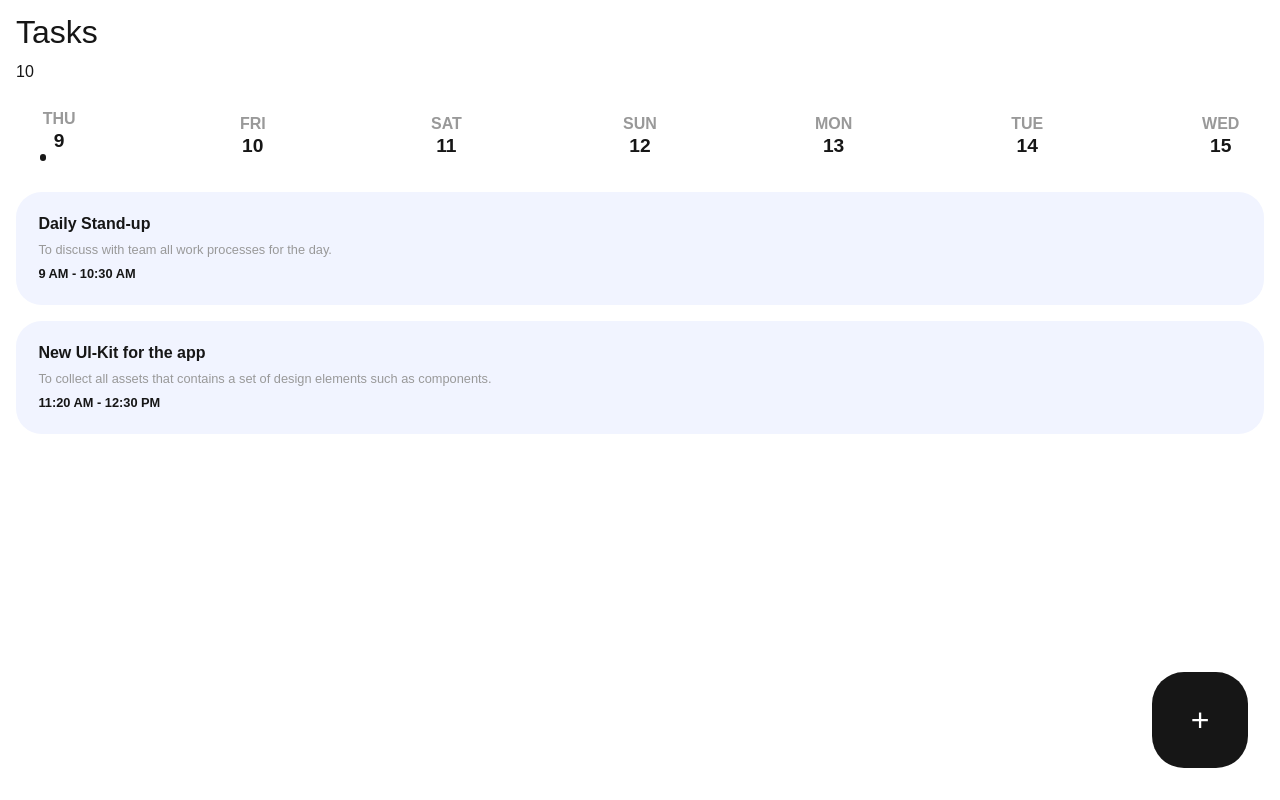
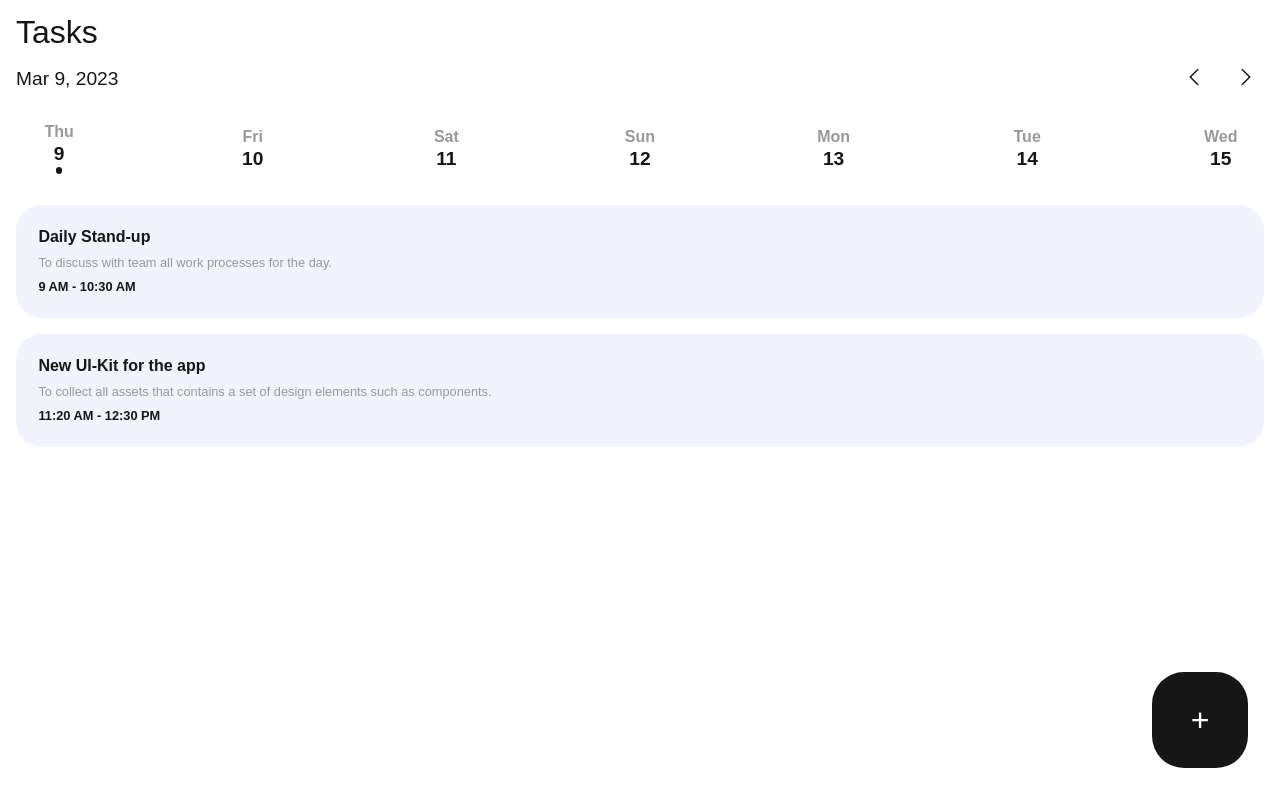
Before and after one commit to thejus-r/tasky, a Next.js app: page / in a window 1280 px wide. Built offline with nearby package versions, Linux system fonts and the light colour scheme.

Commit message:
- updates to the functions of week and days

```diff
--- a/components/WeekView/index.tsx
+++ b/components/WeekView/index.tsx
@@ -1,3 +1,6 @@
+"use-client";
+
+import { locale } from "@/config/locale";
 import {
   getWeekDay,
   getWeekDays,
@@ -5,18 +8,39 @@
   isSameDate,
 } from "@/utils/DateUtils";
 
-type Day = {
-  day: "SUN" | "MON" | "TUE" | "WED" | "THU" | "FRI" | "SAT";
-  date: Number;
-};
+import { ChevronLeftIcon, ChevronRightIcon } from "@heroicons/react/24/solid";
+import { useState } from "react";
 
 export default function WeekView() {
-  let nextDate = new Date();
-  const days = getWeekDays(nextDate);
-  console.log(nextDate);
+  const [currentDate, setCurrentDate] = useState(new Date());
+  const days = getWeekDays(currentDate);
+
+  const prevWeek = () => {
+    let newDate = new Date();
+    newDate.setDate(newDate.getDate() - 1);
+    setCurrentDate(newDate);
+  };
+
+  const nextWeek = () => {
+    let newDate = new Date();
+    newDate.setDate(newDate.getDate() + 1);
+    setCurrentDate(newDate);
+  };
   return (
     <>
-      <h3>{getWeekIndex(nextDate)}</h3>
+      <div className="week-view-header">
+        <h3 className="current-date">
+          {new Date().toLocaleDateString(locale, { dateStyle: "medium" })}
+        </h3>
+        <div className="changeWeekBtn-container">
+          <button onClick={prevWeek} className="changeWeekBtn">
+            <ChevronLeftIcon className="icon" />
+          </button>
+          <button onClick={nextWeek} className="changeWeekBtn">
+            <ChevronRightIcon className="icon" />
+          </button>
+        </div>
+      </div>
       <div className="week-view">
         {days.map((day, index) => {
           return <Day key={index} date={day} />;
--- a/styles/components/_weekView.scss
+++ b/styles/components/_weekView.scss
@@ -1,13 +1,45 @@
 @use "../abstract" as *;
+
+.week-view-header {
+  display: flex;
+  justify-content: space-between;
+  align-items: center;
+
+  .current-date {
+    font-size: 1.2rem;
+    font-weight: 500;
+  }
+}
+
+.changeWeekBtn-container {
+  display: flex;
+  gap: 1rem;
+}
+.changeWeekBtn {
+  border: none;
+  background-color: transparent;
+  cursor: pointer;
+
+  &:focus {
+    outline: none;
+  }
+
+  .icon {
+    color: #171717;
+    height: 24px;
+    width: 24px;
+  }
+}
 .week-view {
   display: flex;
   justify-content: space-between;
-  gap: 2px;
   padding: 0rem 1rem;
+
   .dayBlock {
     display: flex;
     flex-direction: column;
     justify-content: center;
+    align-items: center;
     padding: 0.5rem;
     gap: 0.25rem;
     text-align: center;
--- a/utils/DateUtils.ts
+++ b/utils/DateUtils.ts
@@ -32,14 +32,7 @@
 
 
 export function getWeekDay(date: Date): String {
-    return fmtDay(date.toLocaleDateString(locale, { weekday: 'long' }));
-}
-
-// Formats the string to First three letters and uppercase them.
-// eg: Saturday => SAT
-// args: String
-function fmtDay(day: String): String {
-    return day.slice(0, 3).toUpperCase()
+    return date.toLocaleDateString(locale, { weekday: 'short' });
 }
 
 function weekMoment(date: Date, add: number = 1) {
@@ -47,3 +40,24 @@
     next.setDate(date.getDate() - (date.getDay() || 7) + add)
     return next;
 }
+
+// Type for the CalendarView, that will be used as a context
+export type CalendarView = {
+    active: Date,
+    current: Date,
+    weekIndex: number,
+    startOfWeek: Date,
+    endOfWeek: Date
+}
+
+export function getCalendraView(active: Date, startOfWeek: Date | null): CalendarView {
+    startOfWeek = startOfWeek ?? weekMoment(active)
+    const current = new Date()
+    return {
+        active,
+        current,
+        weekIndex: getWeekIndex(startOfWeek),
+        startOfWeek,
+        endOfWeek: weekMoment(current, 7)
+    }
+}
```
